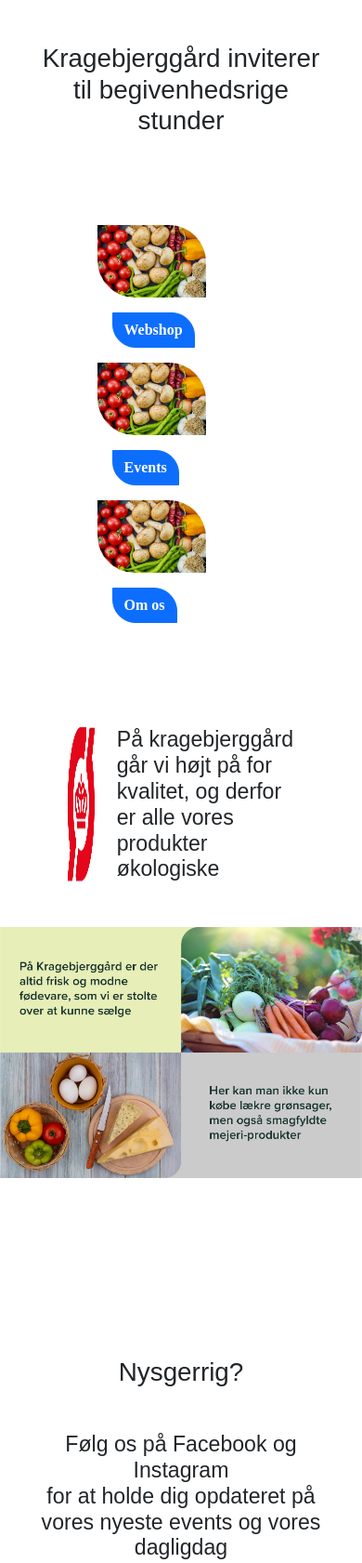
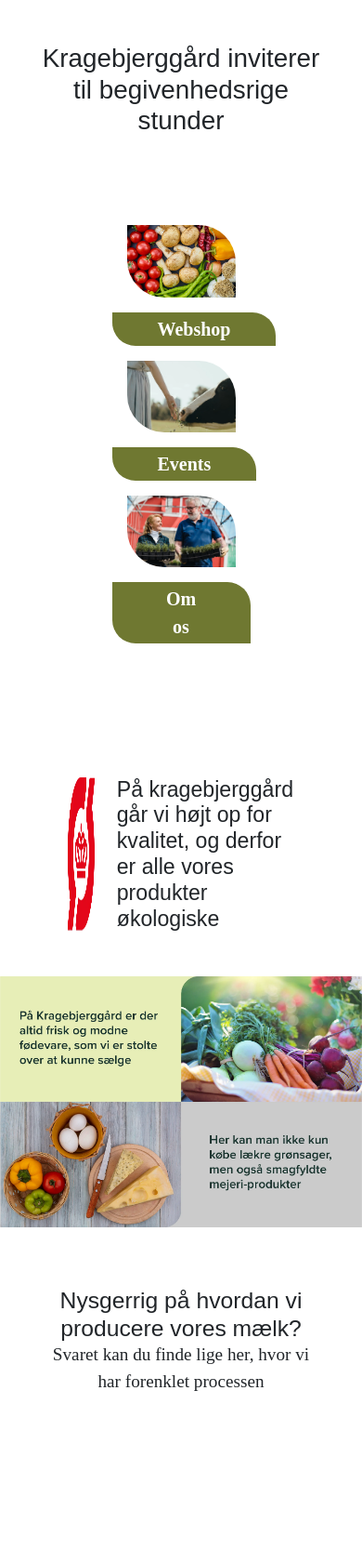
Before and after one commit to CaptainProngs/Kragebjerggaard, a PHP site: page / in a window 390 px wide; the page is wider, and only the part inside the window is pictured. Shown: the part 412-2093 px from the top of that part at 93% size. Run offline with PHP 8.4, Linux system fonts and the light colour scheme; style sheets or scripts are compiled from the project's sources; some libraries are stand-ins or nearby versions; some web fonts are replaced.

Commit message:
Rettet småting på forsiden

```diff
--- a/css/styles.scss
+++ b/css/styles.scss
@@ -27,6 +27,7 @@ p {
 	margin: 0;
 	padding: 0;
 	font-family: "proxima nova";
+	font-size: larger;
 
 }
 
@@ -191,3 +192,8 @@ img {
 	}
 
 }
+
+.btn-lg{
+	padding: 0.1rem 3rem;
+	background-color: #6f7831;
+}
--- a/index.php
+++ b/index.php
@@ -16,20 +16,22 @@
     <meta name=”description" content='En økoglogisk gård, der går op i dyrevelfærd og frsike råvarer.
           Gården har eget mejeri og driver en webshop med hjemmelavet produkter'>
 
-    <meta name=”robots" content=”index, follow">
+    <meta name=”robots" content=”index, follow
+    ">
     <meta name="viewport" content="width=device-width, initial-scale=1">
 
     <meta name="keywords"
           content="økologisk landbrug, gårdbutik, dyrevelfærd, gårdbutik sjælland, hjemmelavet">
 
-    <meta property="og:title" content="Økologisk landbrug" />
-    <meta property="og:type" content="website" />
-    <meta property="og:url" content="http://www.kragebjerggaard.dk" />
-    <meta property="og:image" content="https://www.kragebjerggaard.dk/heromobil.webp" />
-    <meta property="og:description" content="Lille økoglogisk landbrug med sans for dyrevelfærd, friske råvarer, smag og mejeri"/>
-    <meta property="og:locale" content="da_DK" />
+    <meta property="og:title" content="Økologisk landbrug"/>
+    <meta property="og:type" content="website"/>
+    <meta property="og:url" content="http://www.kragebjerggaard.dk"/>
+    <meta property="og:image" content="https://www.kragebjerggaard.dk/heromobil.webp"/>
+    <meta property="og:description"
+          content="Lille økoglogisk landbrug med sans for dyrevelfærd, friske råvarer, smag og mejeri"/>
+    <meta property="og:locale" content="da_DK"/>
 
-    <meta itemprop="name" content="Kragebjerggaard" />
+    <meta itemprop="name" content="Kragebjerggaard"/>
 
     <link href="css/bootstrap.css" rel="stylesheet" type="text/css">
     <link href="css/styles.css" rel="stylesheet" type="text/css">
@@ -42,7 +44,7 @@
 </head>
 
 <body>
-<?php include 'nav.php';?>
+<?php include 'nav.php'; ?>
 
 <div class="container-fluid d-none d-mb-block d-lg-block p-0">
     <img src="images/heropc.webp" alt="cover">
@@ -67,35 +69,41 @@
     </div>
 </section>
 
-<section class="container col-10 mt-5 d-flex">
+<section class="container col-10 mt-5x">
     <div class="row justify-content-center m-5">
-        <div class="card col-lg-4 col-md-4">
-            <img class="card-img-top" src="images/knapwebshop.webp" style="width: 30vw" alt="Card image cap">
-            <div class="card-body">
-                <a href="webshop.php" class="btn btn-primary">Webshop</a>
+        <div class="card col-lg-4 col-md-5 mt-sm-5 mt-5">
+            <img class="card-img-top mx-auto" src="images/knapwebshop.webp" style="width: 30vw" alt="Card image cap">
+            <div class="card-body text-center">
+                <a href="webshop.php" class=" btn-lg btn">Webshop</a>
             </div>
         </div>
-        <div class="card col-lg-4 col-md-4">
-            <img class="card-img-top" src="images/knapwebshop.webp" style="width: 30vw" alt="Card image cap">
-            <div class="card-body">
-                <a href="#" class="btn btn-primary">Events</a>
+        <div class="card col-lg-4 col-md-5 mt-sm-5">
+            <img class="card-img-top mx-auto" src="images/events.webp" style="width: 30vw" alt="Card image cap">
+            <div class="card-body text-center">
+                <a href="#" class="btn btn-lg">Events</a>
             </div>
         </div>
-        <div class="card col-lg-4 col-md-4">
-            <img class="card-img-top" src="images/knapwebshop.webp" style="width: 30vw" alt="Card image cap">
-            <div class="card-body">
-                <a href="about.php" class="btn btn-primary">Om os</a>
+        <div class="card col-lg-4 col-md-5 mt-md-5 mt-sm-5">
+            <img class="card-img-top mx-auto" src="images/aboutimagelan.webp" style="width: 30vw" alt="Card image cap">
+            <div class="card-body text-center">
+                <a href="about.php" class="btn btn-lg">Om os</a>
             </div>
         </div>
     </div>
 </section>
 
+<div class="container-fluid">
+    <div class="col-12 p-3 m-3 p-md-5 p-lg-5 m-lg-5 m-mb-5"></div>
+</div>
+
 <article class="container col-10 mb-5 mt-5">
     <div class="row justify-content-center">
         <img class="col-2" src="images/oekoikon.webp" alt="">
-    <h3 class="col-8">På kragebjerggård går vi højt på for kvalitet, og derfor er alle vores produkter økologiske</h3>
+        <h3 class="col-8">På kragebjerggård går vi højt op for kvalitet, og derfor er alle vores produkter
+            økologiske</h3>
     </div>
 </article>
+
 
 <section class="container-fluid p-0">
     <div class="row">
@@ -104,24 +112,37 @@
 </section>
 
 <div class="container-fluid">
+    <div class="col-12 p-3 m-3"></div>
+</div>
+
+<article class="container col-10">
+    <div class="text-center">
+        <h2>Nysgerrig på hvordan vi producere vores mælk?</h2>
+        <p>Svaret kan du finde lige her, hvor vi har forenklet processen</p>
+    </div>
+</article>
+
+<div class="container-fluid">
     <div class="col-12 p-5 m-5"></div>
 </div>
+
 
 <!-- TEXT carousel -->
 
 <div class="container col-10">
     <div class="row text-center">
         <div><h1>Nysgerrig?</h1></div>
-        <div><br><br></div>
+        <div><br></div>
         <div><h3>Følg os på Facebook og Instagram</h3></div>
-    <div><h3>for at holde dig opdateret på vores nyeste events og vores dagligdag</h3></div>
+        <div><p>Her opdaterer vi om vores nyeste events, produkter og vores dagligdag</p></div>
     </div>
     <div class="container-fluid">
         <div class="p-3 m-3"></div>
     </div>
     <div class="row justify-content-center">
         <a class="col-sm-2 col-3 col-lg-1" href="#"><img src="images/faceDark.png" alt="Facebook"></a>
-        <a class="col-sm-2 col-3 col-lg-1 justify-content-center" href="#"><img src="images/InstaDark.png" alt="instagram"></a>
+        <a class="col-sm-2 col-3 col-lg-1 justify-content-center" href="#"><img src="images/InstaDark.png"
+                                                                                alt="instagram"></a>
     </div>
 </div>
 <br><br>
@@ -170,7 +191,7 @@
     <div class="col-12 p-5 m-5"></div>
 </div>
 
-<?php include 'footer.php';?>
+<?php include 'footer.php'; ?>
 
 <script src="node_modules/bootstrap/dist/js/bootstrap.bundle.min.js"></script>
 </body>
```
Also changed, not shown: images/aboutimagelan.webp (added), images/events.webp (added). Lines whose indentation alone changed are shown as unchanged.
